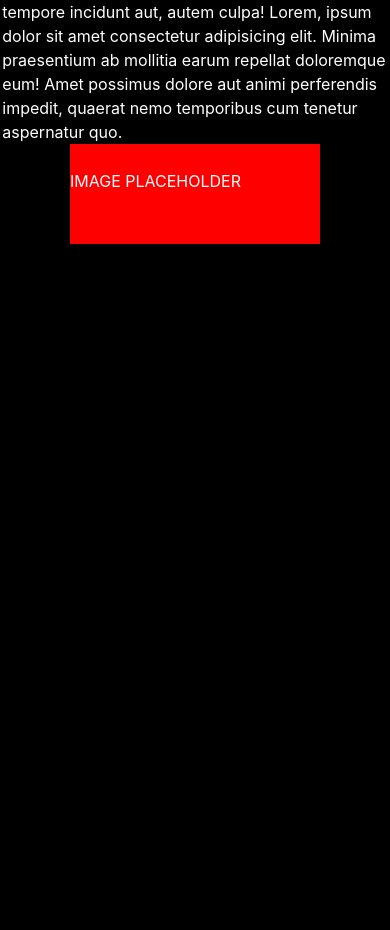
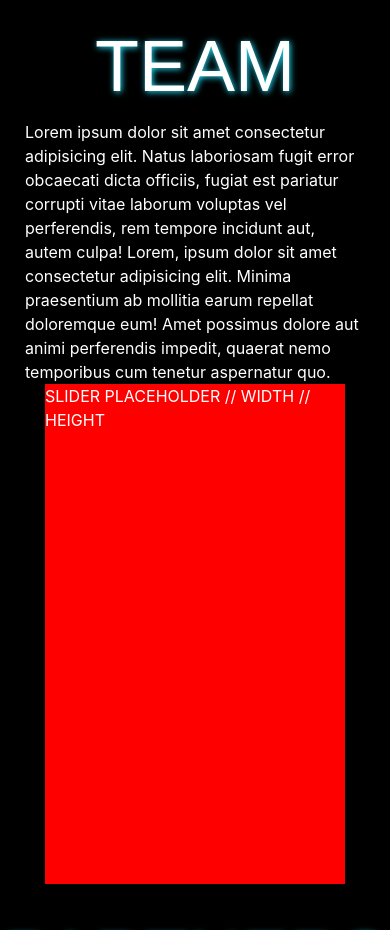
Before and after one commit to PedroLealLopes/rustbots-website, a Next.js app: page / in a window 390 px wide. Shown: the part 1058-1988 px from the top of the page. Before the commit the page ends 1696 px from the top, so only its background shows below. Built offline with nearby package versions, Linux system fonts and the light colour scheme; a web font is replaced by a local one.

Commit message:
Team Section with the Slider Placeholder
Team Section with the Slider Placeholder

```diff
--- a/components/meet-the-team.tsx
+++ b/components/meet-the-team.tsx
@@ -2,8 +2,18 @@ import React, {FC} from 'react'
 
 export const MeetTheTeam: FC = () => {
   return (
-    <div>
+      <div className="meet-the-team">
+      <div className="content">
+        <h1>MEET THE TEAM</h1>
+        <p>
+          Lorem ipsum dolor sit amet consectetur adipisicing elit. Natus laboriosam fugit error obcaecati dicta officiis, fugiat est pariatur corrupti vitae laborum voluptas vel perferendis, rem tempore incidunt aut, autem culpa!
+          Lorem, ipsum dolor sit amet consectetur adipisicing elit. Minima praesentium ab mollitia earum repellat doloremque eum! Amet possimus dolore aut animi perferendis impedit, quaerat nemo temporibus cum tenetur aspernatur quo.
+        </p>
+      </div>
+      <div className="team-slider">
+        <div className="team-image1">SLIDER PLACEHOLDER // WIDTH // HEIGHT</div>
+      </div>
+    </div>
 
-    </div>
   )
 }
--- a/pages/index.tsx
+++ b/pages/index.tsx
@@ -13,8 +13,9 @@ const Home: NextPage = () => {
 
 
     <GetThemAll />
+    <MeetTheTeam />
     <Partners />
-    <MeetTheTeam />
+
     </div>
   )
 }
--- a/styles/globals.css
+++ b/styles/globals.css
@@ -75,7 +75,6 @@ a {
   display: flex;
   flex-flow: column nowrap;
   padding: 25px 200px;
-  height: 100vh;
   width: 100vw;
   color: white;
   align-items: center;
@@ -93,6 +92,29 @@ a {
   padding: 25px 0px;
 }
 
+.meet-the-team{
+  display: flex;
+  flex-flow: column nowrap;
+  padding: 25px 200px;
+  width: 100vw;
+  color: white;
+  align-items: center;
+}
+.meet-the-team h1{
+  text-align: center;
+}
+
+.team-slider{
+  display: flex;
+  flex-flow: row nowrap;
+}
+.team-image1{
+  background-color: red;
+  width: 300px;
+  height: 500px;
+}
+
+/* MEDIA SCREEN */
 @media only screen and (max-width: 768px) {
   .GetThemAll {
     display: flex;
@@ -123,7 +145,15 @@ a {
   display: flex;
   flex-flow: column nowrap;
   padding: 10px 25px;
-  height: 100vh;
+  width: 100vw;
+  color: white;
+  align-items: center;
+}
+
+.meet-the-team{
+  display: flex;
+  flex-flow: column nowrap;
+  padding: 10px 25px;
   width: 100vw;
   color: white;
   align-items: center;
```
